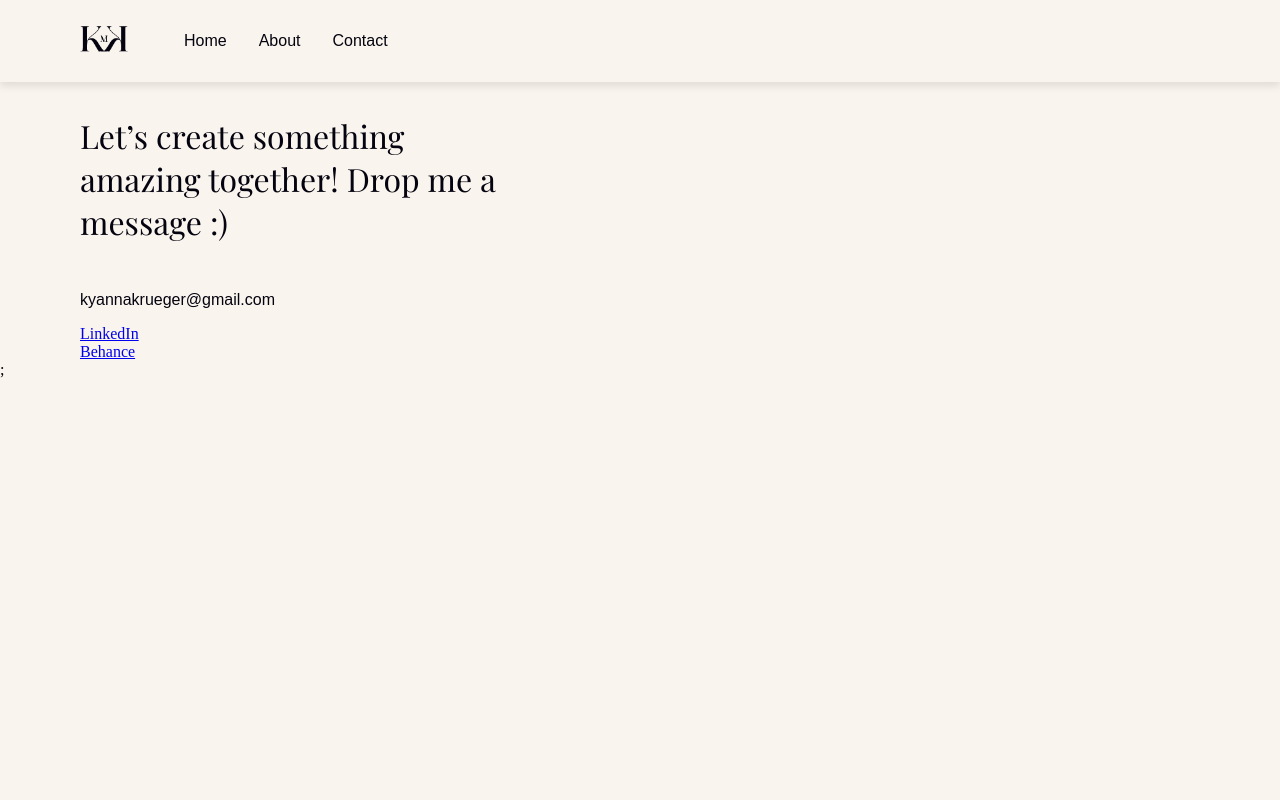
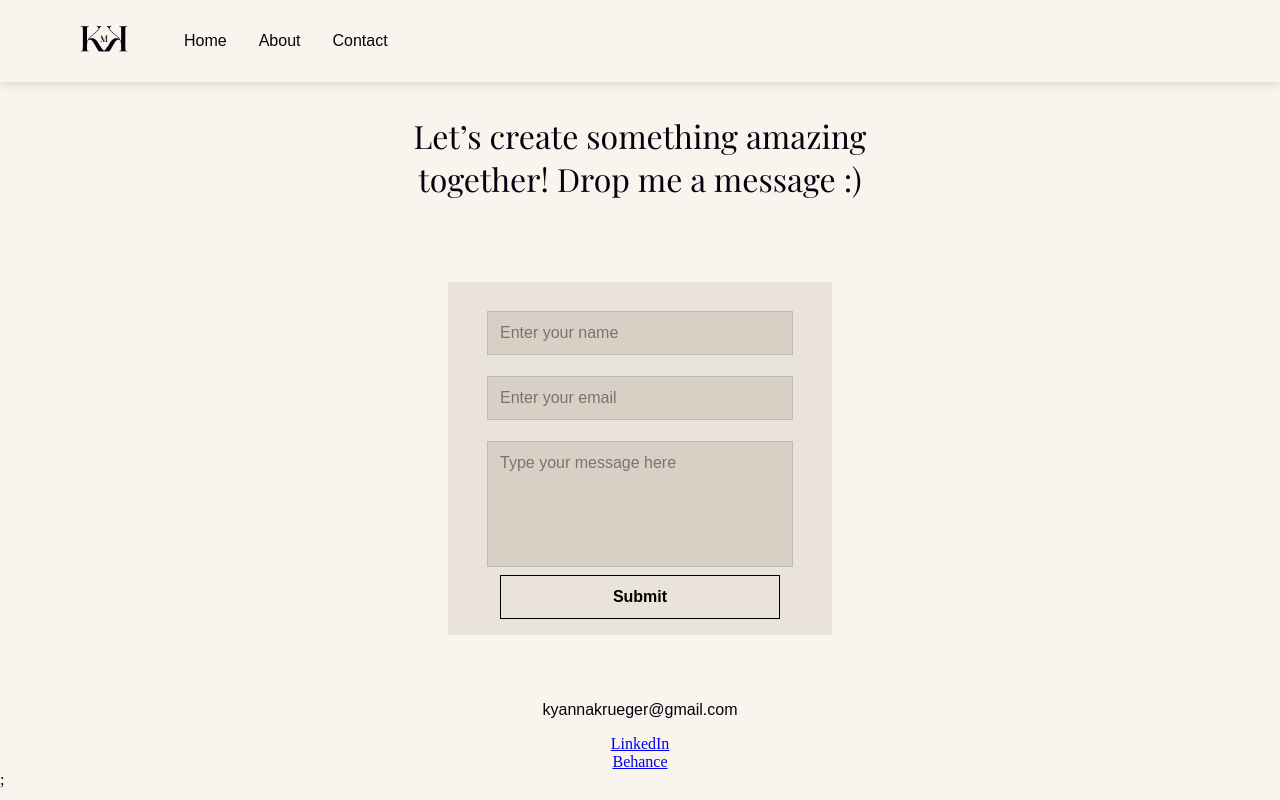
Before and after one commit to KyannaKrueger/portfolio, a Next.js app: page /contact in a window 1280 px wide. Built offline with nearby package versions, Linux system fonts and the light colour scheme.

Commit message:
adds working contact form

```diff
--- /dev/null
+++ b/src/components/molecules/Form.jsx
@@ -0,0 +1,51 @@
+import styles from "../../styles/Form.module.css";
+
+export default function Form() {
+    async function handleSubmit(event) {
+        event.preventDefault();
+        const formData = new FormData(event.target);
+
+        formData.append("access_key", "325cb870-ba34-49de-83f6-133c9919d28e");
+
+        const object = Object.fromEntries(formData);
+        const json = JSON.stringify(object);
+
+        const response = await fetch("https://api.web3forms.com/submit", {
+            method: "POST",
+            headers: {
+              "Content-Type": "application/json",
+              Accept: "application/json"
+            },
+            body: json
+        });
+        const result = await response.json();
+        if (result.success) {
+            console.log(result);
+        }
+    }
+
+    return (
+      <>
+        <form onSubmit={handleSubmit} className={styles.formContainer}>
+          <div className={styles.formGroup}>
+            <label htmlFor="name"></label>
+            <input type="text" id="name" name="name" placeholder="Enter your name" className={styles.inputField} />
+          </div>
+
+          <div className={styles.formGroup}>
+            <label htmlFor="email"></label>
+            <input type="email" id="email" name="email" placeholder="Enter your email" className={styles.inputField} />
+          </div>
+
+          <div className={styles.formGroup}>
+            <label htmlFor="message"></label>
+            <textarea id="message" name="message" placeholder="Type your message here" className={styles.textareaField}></textarea>
+          </div>
+
+          <button type="submit" className={styles.submitButton}>Submit</button>
+        </form>
+      </>
+    );
+
+
+}
--- a/src/pages/contact.js
+++ b/src/pages/contact.js
@@ -1,5 +1,6 @@
 import Nav from "../components/molecules/Nav";
 import styles from '../styles/Contact.module.css'
+import Form from "@/components/molecules/Form.jsx";
 
 export default function Contact() {
     return (
@@ -7,20 +8,10 @@ export default function Contact() {
         <Nav />
         <div className={styles.main}>
             <p className={styles.head}>Let’s create something amazing together! Drop me a message :) </p>
+            <Form className={styles.form}/>
             <p className={styles.p}>kyannakrueger@gmail.com</p>
             <a href="www.linkedin.com/in/kyannakrueger">LinkedIn</a>
             <a href="https://www.behance.net/kyannakrueger">Behance</a>
-            {/* <div className={styles.formSection}>
-              <form action="/submit" className={styles.form}>
-                <label for="name">Name:</label>
-                <input type="text" id="name" name="name" required />
-                <label for="email">Email Adress:</label>
-                <input type="email" id="email" name="email" required />
-                <label for="message">Message:</label>
-                <textarea id="message" name="message" required></textarea>
-                <button type="submit" className={styles.submit}>Submit</button>
-              </form>
-            </div> */}
         </div>
       </div>
     );
--- a/src/styles/About.module.css
+++ b/src/styles/About.module.css
@@ -40,12 +40,14 @@
     border: 1px solid #04030F;
     color: #04030F;
     width: 6em;
+    font-family: "Karla", sans-serif;
 }
 
 .cta:hover {
     background-color: #9C182F;
     border: none;
     color: #F9F4ED;
+    font-family: "Karla", sans-serif;
 }
 .cta:hover::after {
     left: 0;
--- a/src/styles/Contact.module.css
+++ b/src/styles/Contact.module.css
@@ -4,12 +4,12 @@
     background-color: #F9F4ED;
     color: #04030F;
     margin: 0 auto;
-    padding-left: 5em;
-    padding-right: 5em;
+    align-items: center;
 }
 
 .head {
     font-family: "Playfair Display", serif;
+    text-align: center;
     font-size: 2em;
     max-width: 40%;
 }
@@ -17,13 +17,3 @@
 .p {
     font-family: "Karla", sans-serif;
 }
-
-.form{
-    display: flex;
-    flex-direction: column;
-}
-
-.submit{
-    width: 6em;
-    margin-top: 1em;
-}
--- /dev/null
+++ b/src/styles/Form.module.css
@@ -0,0 +1,54 @@
+.formContainer {
+    max-width: 400px;
+    margin: 50px auto;
+    padding: 1em;
+    background-color: #eae3da;
+    display: flex;
+    flex-direction: column;
+    align-items: center;
+    text-align: center;
+    width: 22em;
+}
+
+.formGroup {
+    display: flex;
+    flex-direction: column;
+    align-items: center;
+    gap: 5px;
+    width: 100%;
+    padding: 0.5em;
+}
+
+.inputField, .textareaField {
+    width: 90%;
+    max-width: 280px;
+    padding: 12px;
+    font-size: 16px;
+    background-color: #d8d0c5;
+    font-family: "Karla", sans-serif;
+    border: 1px solid #bbb;
+    text-align: left;
+}
+
+.textareaField {
+    min-height: 100px;
+    resize: none;
+}
+
+.submitButton {
+    color: rgb(0, 0, 0);
+    background-color: transparent;
+    font-size: 16px;
+    font-weight: bold;
+    border: 1px solid black;
+    padding: 12px;
+    transition: background 0.3s ease-in-out;
+    cursor: pointer;
+    width: 90%;
+    max-width: 280px;
+}
+
+.submitButton:hover {
+    color: white;
+    background-color: #9C182F;
+}
```
